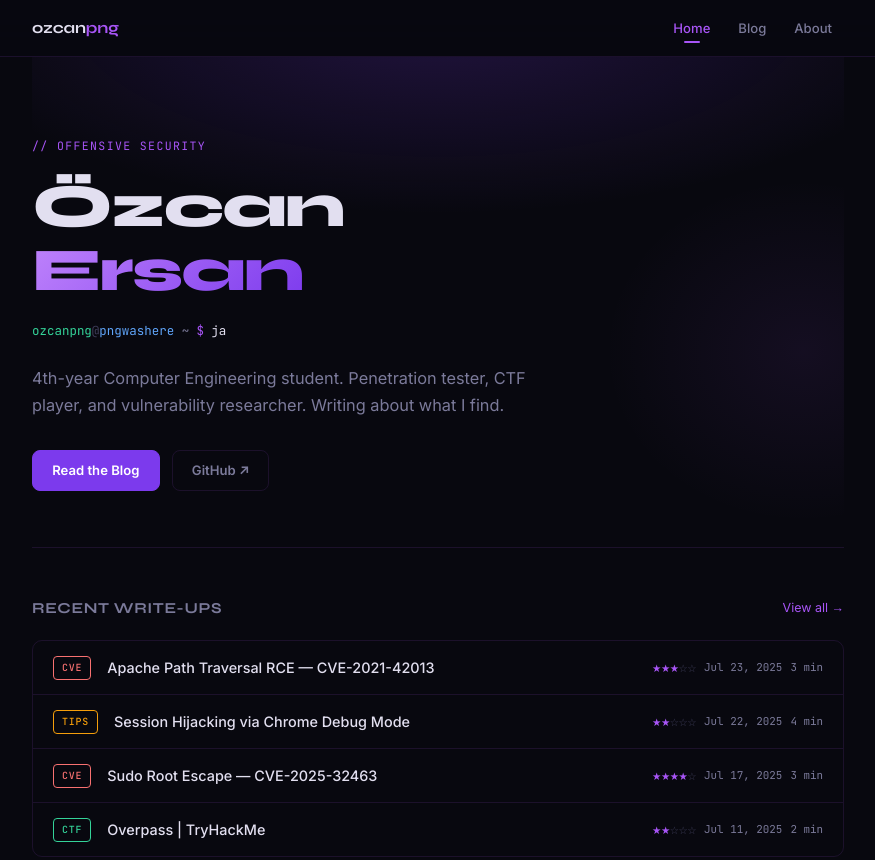
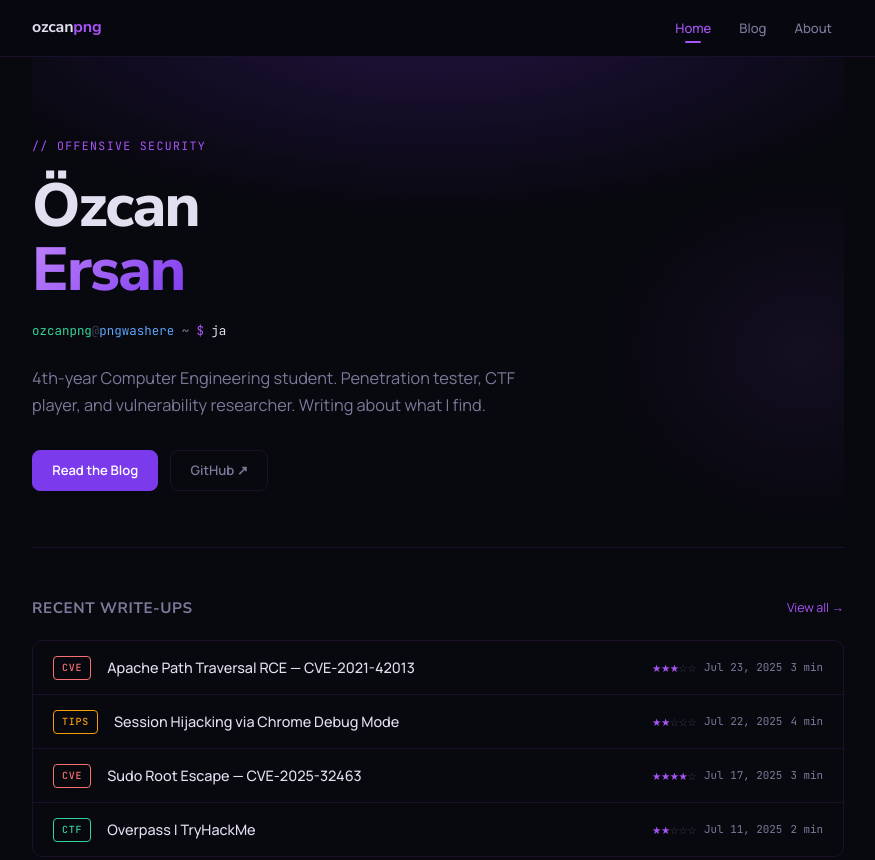
Before and after one commit to ozcanpng/ozcanpng.github.io, an Astro site: page / in a window 1280 px wide. Shown: the top 860 px of the page, without its empty margins (202-1077 px from the left). Built offline with nearby package versions, Linux system fonts and the light colour scheme; Astro itself is replaced by a stand-in of ours; no server answers.

Commit message:
fix: replace Syne with Manrope (body) + Nunito Sans (headings only), resolve font flicker

```diff
--- a/src/layouts/Layout.astro
+++ b/src/layouts/Layout.astro
@@ -45,7 +45,7 @@ const currentPath = Astro.url.pathname;
   })} />
   <link rel="preconnect" href="https://fonts.googleapis.com" />
   <link rel="preconnect" href="https://fonts.gstatic.com" crossorigin />
-  <link href="https://fonts.googleapis.com/css2?family=Syne:wght@400;500;600;700;800&family=Inter:wght@300;400;500;600;700&family=JetBrains+Mono:wght@400;500&display=swap" rel="stylesheet" />
+  <link href="https://fonts.googleapis.com/css2?family=Nunito+Sans:wght@300;400;500;600;700;800&family=Manrope:wght@300;400;500;600;700&family=JetBrains+Mono:wght@400;500&display=swap" rel="stylesheet" />
 </head>
 <body>
   <div class="scroll-progress" id="scroll-bar"></div>
--- a/src/styles/global.css
+++ b/src/styles/global.css
@@ -22,7 +22,7 @@
     html { scroll-behavior: smooth; }
 
     body {
-      font-family: 'Inter', sans-serif;
+      font-family: 'Manrope', sans-serif;
       background: var(--bg);
       color: var(--text);
       min-height: 100vh;
@@ -51,7 +51,7 @@
       display: flex; align-items: center; justify-content: space-between;
     }
     .nav-logo {
-      font-family: 'Syne', sans-serif;
+      font-family: 'Nunito Sans', sans-serif;
       font-weight: 700; font-size: 1rem;
       color: var(--text); text-decoration: none;
       letter-spacing: -.01em;
@@ -126,7 +126,7 @@
       margin-bottom: 1.25rem;
     }
     .hero-name {
-      font-family: 'Syne', sans-serif;
+      font-family: 'Nunito Sans', sans-serif;
       font-size: clamp(2.6rem, 7vw, 3.8rem);
       font-weight: 800; line-height: 1.05;
       letter-spacing: -.03em; color: var(--text);
@@ -186,7 +186,7 @@
       margin: 3rem 0 1.25rem;
     }
     .section-title {
-      font-family: 'Syne', sans-serif;
+      font-family: 'Nunito Sans', sans-serif;
       font-size: .95rem; font-weight: 700;
       letter-spacing: .04em; text-transform: uppercase;
       color: var(--muted);
@@ -328,7 +328,7 @@
       margin-bottom: 1.5rem;
     }
     .about-name {
-      font-family: 'Syne', sans-serif;
+      font-family: 'Nunito Sans', sans-serif;
       font-size: 1.7rem; font-weight: 800;
       letter-spacing: -.02em; margin-bottom: .5rem;
     }
@@ -377,7 +377,7 @@
     .post-reader-tag.tips  { color: var(--tips); }
 
     .post-reader-title {
-      font-family: 'Syne', sans-serif;
+      font-family: 'Nunito Sans', sans-serif;
       font-size: clamp(1.6rem, 4vw, 2.2rem);
       font-weight: 800; line-height: 1.15;
       letter-spacing: -.02em; margin-bottom: .75rem;
@@ -393,12 +393,12 @@
 
     /* ── MARKDOWN ────────────────────────────────── */
     .md {
-      font-family: 'Inter', sans-serif;
+      font-family: 'Manrope', sans-serif;
       font-size: .97rem; line-height: 1.8; color: var(--text);
     }
     .md > * + * { margin-top: 1.2em; }
     .md h1, .md h2, .md h3, .md h4 {
-      font-family: 'Syne', sans-serif;
+      font-family: 'Nunito Sans', sans-serif;
       font-weight: 700; letter-spacing: -.02em; line-height: 1.25; color: var(--text);
     }
     .md h1 { font-size: 1.7rem; margin-top: 2rem; }
@@ -484,7 +484,7 @@
     .toc ul { list-style: none; display: flex; flex-direction: column; gap: .3rem; }
     .toc-link {
       background: none; border: none; cursor: pointer; text-align: left;
-      font-size: .8rem; color: var(--muted); font-family: 'Inter', sans-serif;
+      font-size: .8rem; color: var(--muted); font-family: 'Manrope', sans-serif;
       padding: 0; transition: color .15s;
     }
     .toc-link:hover { color: var(--text); }
```
